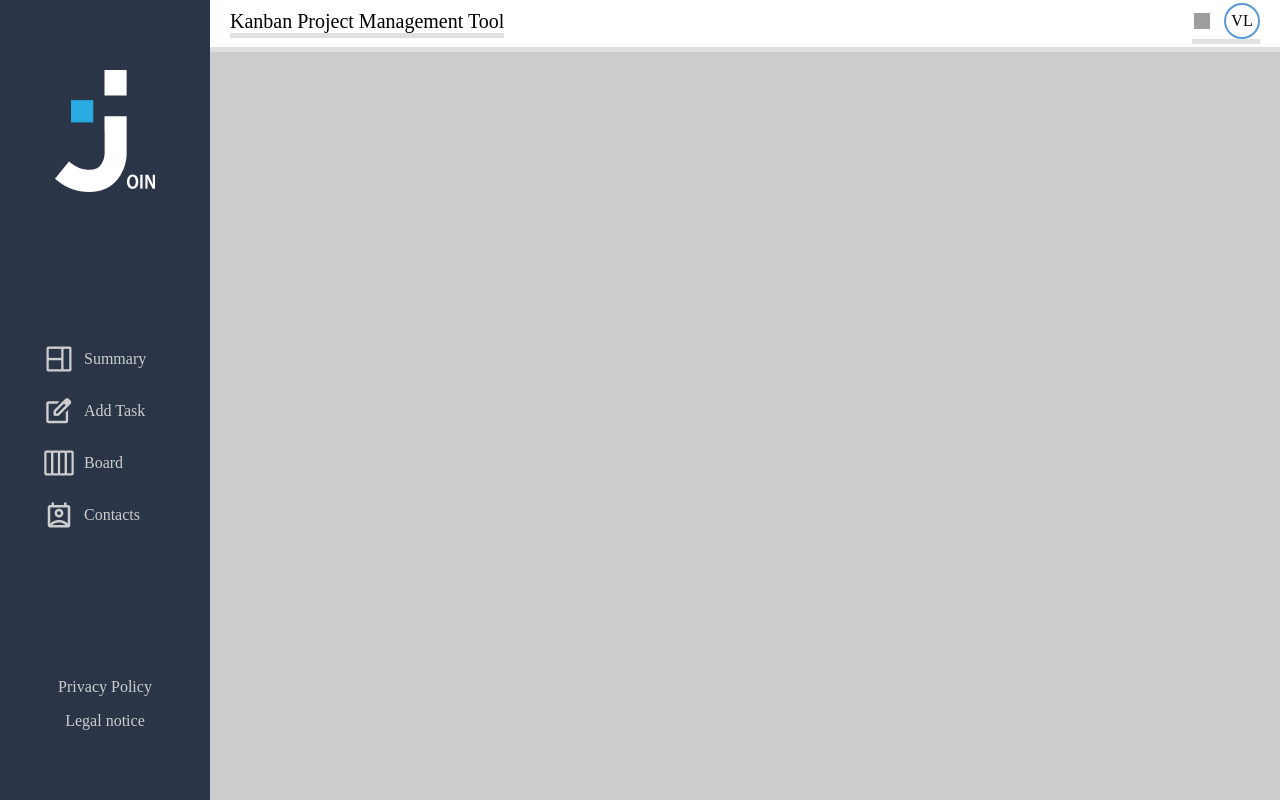
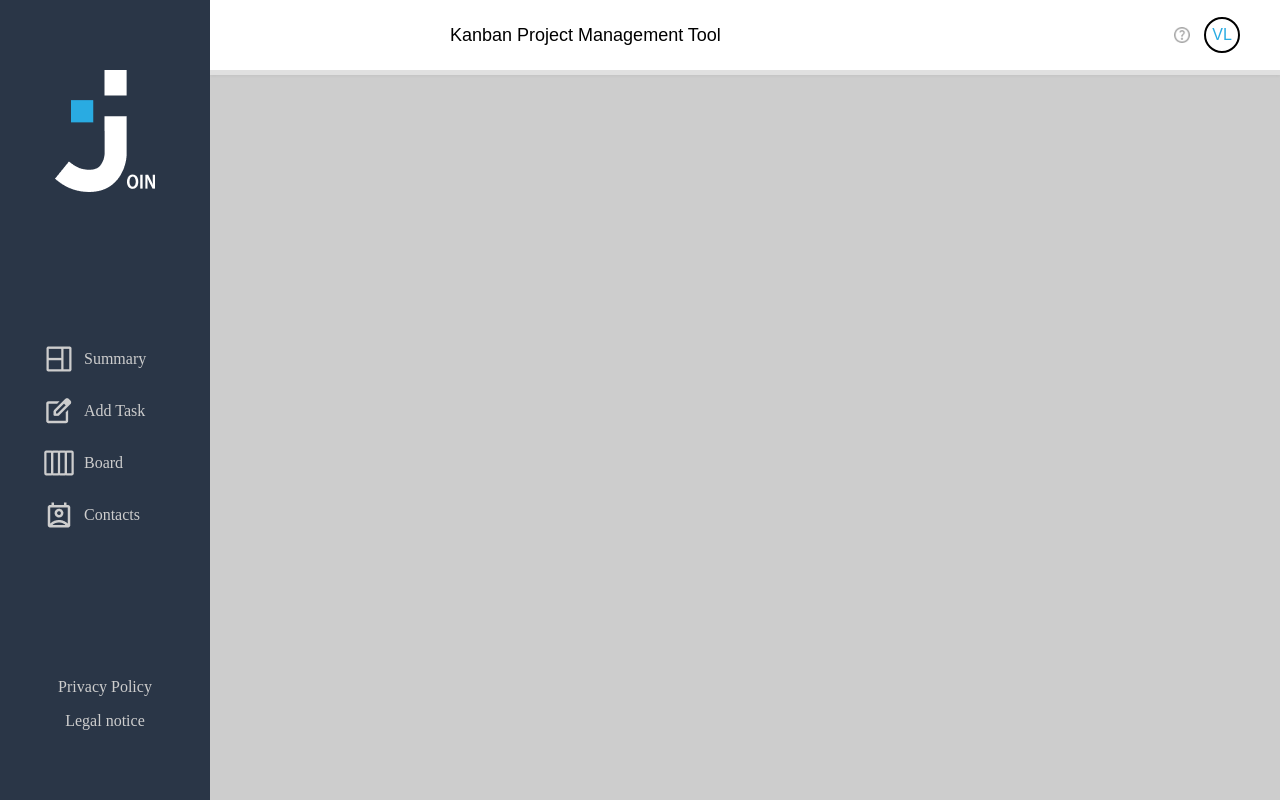
Before and after one commit to c44n/join, an Angular app: page / in a window 1280 px wide. Built offline with nearby package versions, Linux system fonts and the light colour scheme; grey boxes are pictures that could not be loaded; a web font is replaced by a local one.

Commit message:
header fixed dropdown menu added

```diff
--- a/src/app/components/header/header.html
+++ b/src/app/components/header/header.html
@@ -5,6 +5,15 @@
     <button class="help-btn" aria-label="Help">
         <img src="/assets/icons/help.png" >
     </button>
+    <div class="avatarmenu" (click)="dropdownOpen= !dropdownOpen">
     <div class="user-avatar">VL</div>
+    <div class="dropdown-menu" [class.open]="dropdownOpen">
+      <ul>
+        <li>Legal Notice</li>
+        <li>Privacy Policy</li>
+        <li>Log out</li>
+      </ul>
+    </div>
+    </div>
   </div>
 </header>
--- a/src/app/components/header/header.scss
+++ b/src/app/components/header/header.scss
@@ -1,18 +1,23 @@
+@use '../../../../public/assets/styles/all-styles.scss' as all;
+
+
 .app-header {
+ font-family: 'Inter-regular' , sans-serif;
   display: flex;
   align-items: center;
   justify-content: space-between;
-  padding: 0 20px;
-  height: 52px;
-  background: #ffffff;
+  padding: 35px 40px;
+  background: all.$color-white;
   border-bottom: 5px solid #e0e0e0;
   box-shadow: 0 1px 3px rgba(0, 0, 0, 0.06);
   width: 100%;
+  height: 64px;
 }
 
 .app-title {
-  font-size: 20px;
-  color: black;
+  font-size: 18px;
+  color: all.$color-black;
+  margin-left: 200px;
 }
 
 .header-actions {
@@ -45,9 +50,9 @@
   width: 36px;
   height: 36px;
   border-radius: 50%;
-  border: 2px solid #5b9bd5;
+  border: 2px solid all.$color-black;
+  color: all.$color-light-blue;
   background: transparent;
-  color: black;
   font-size: 16px;
   display: flex;
   align-items: center;
@@ -58,3 +63,39 @@
     background: #eef4fb;
   }
 }
+
+.avatar-wrapper {
+  position: relative;
+  cursor: pointer;
+}
+
+.dropdown-menu {
+  display: none;
+  position: absolute;
+  top: calc(100% + 8px);
+  right: 0;
+  background: #2d3748;
+  border-radius: 8px;
+  min-width: 125px;
+  box-shadow: 0 4px 12px rgba(0, 0, 0, 0.2);
+  z-index: 1000;
+
+  &.open {
+    display: block;
+  }
+
+  ul {
+    border-radius: 8px;
+  }
+
+  li {
+    padding: 14px 20px;
+    color: #ffffff;
+    font-size: 14px;
+    cursor: pointer;
+
+    &:hover {
+      background: #3d4f66;
+    }
+  }
+}
--- a/src/app/components/header/header.ts
+++ b/src/app/components/header/header.ts
@@ -6,4 +6,6 @@ import { Component } from '@angular/core';
   templateUrl: './header.html',
   styleUrl: './header.scss',
 })
-export class Header {}
+export class Header {
+  dropdownOpen = false;
+}
--- a/src/styles.scss
+++ b/src/styles.scss
@@ -13,10 +13,10 @@ body {
   padding: 0;
   font-family: inherit;
   scroll-behavior: smooth;
-  border: inherit;
+  // border: inherit;
   font-size: inherit;
   color: inherit;
-  background: inherit;
+  // background: inherit;
 
 }
 
```
Also changed, not shown: public/assets/icons/help.png (added), 1 other file (tests, documents, lock files or other folders).
